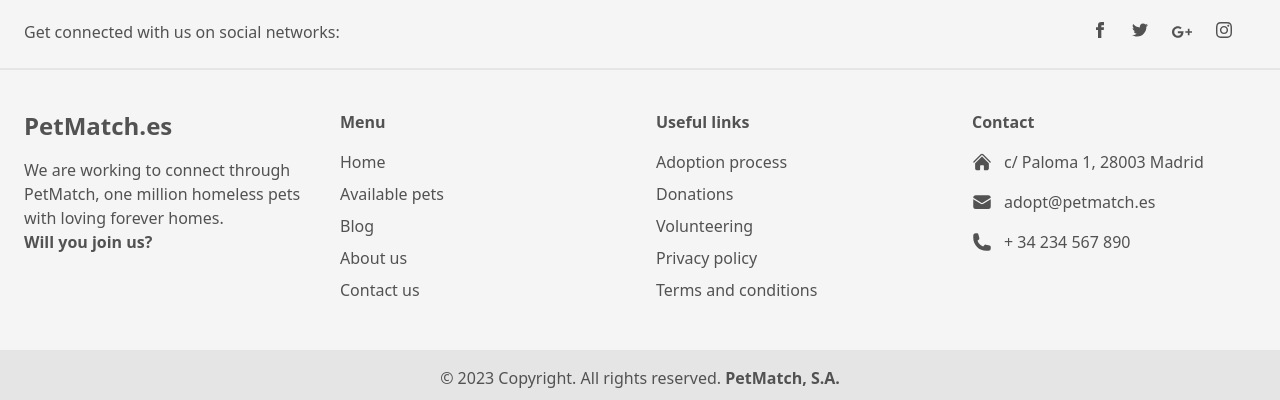
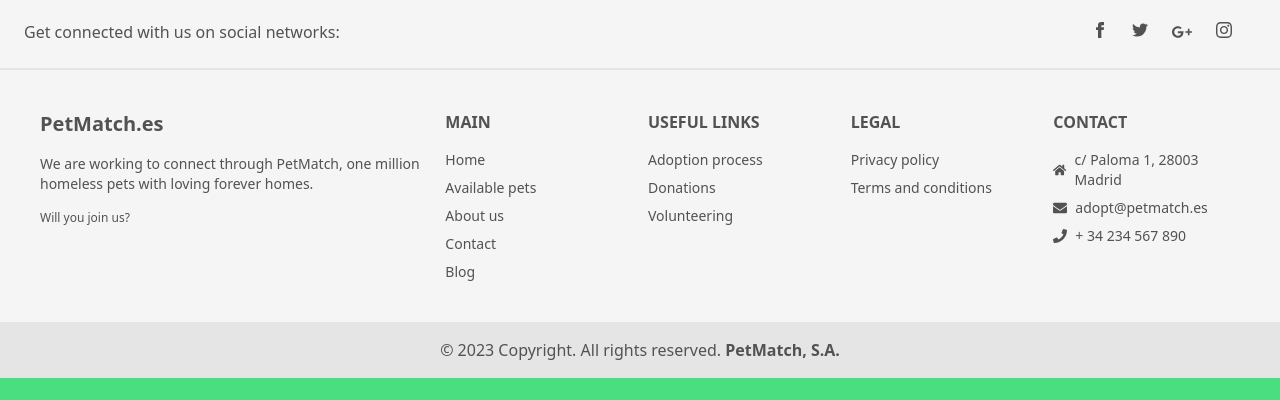
Before and after one commit to ilkogarcia/igp-btc-fsd-petmatch-frontend, a Next.js app: page /about in a window 1280 px wide. Shown: the part 3794-4194 px from the top of the page. After the commit the page ends 4172 px from the top, so only its background shows below. Built offline with nearby package versions, Linux system fonts and the light colour scheme; no server answers.

Commit message:
feat: fine styling on footer component

```diff
--- a/src/components/footer/Footer.jsx
+++ b/src/components/footer/Footer.jsx
@@ -1,5 +1,8 @@
 'use client'
-export default function Footer () {
+import Link from 'next/link'
+import { FaHome, FaPhone, FaEnvelope } from 'react-icons/fa'
+
+export default function Footer() {
   return (
     <footer className='bg-neutral-100 text-center text-neutral-600 dark:bg-neutral-600 dark:text-neutral-200 lg:text-left'>
       <div className='flex items-center justify-center border-b-2 border-neutral-200 p-6 dark:border-neutral-500 lg:justify-between'>
@@ -10,17 +13,32 @@ export default function Footer () {
         {/* Social network icons container */}
         <div className='flex justify-center'>
           <a href='#!' className='mr-6 text-neutral-600 dark:text-neutral-200'>
-            <svg xmlns='http://www.w3.org/2000/svg' className='h-4 w-4' fill='currentColor' viewBox='0 0 24 24'>
+            <svg
+              xmlns='http://www.w3.org/2000/svg'
+              className='h-4 w-4'
+              fill='currentColor'
+              viewBox='0 0 24 24'
+            >
               <path d='M9 8h-3v4h3v12h5v-12h3.642l.358-4h-4v-1.667c0-.955.192-1.333 1.115-1.333h2.885v-5h-3.808c-3.596 0-5.192 1.583-5.192 4.615v3.385z' />
             </svg>
           </a>
           <a href='#!' className='mr-6 text-neutral-600 dark:text-neutral-200'>
-            <svg xmlns='http://www.w3.org/2000/svg' className='h-4 w-4' fill='currentColor' viewBox='0 0 24 24'>
+            <svg
+              xmlns='http://www.w3.org/2000/svg'
+              className='h-4 w-4'
+              fill='currentColor'
+              viewBox='0 0 24 24'
+            >
               <path d='M24 4.557c-.883.392-1.832.656-2.828.775 1.017-.609 1.798-1.574 2.165-2.724-.951.564-2.005.974-3.127 1.195-.897-.957-2.178-1.555-3.594-1.555-3.179 0-5.515 2.966-4.797 6.045-4.091-.205-7.719-2.165-10.148-5.144-1.29 2.213-.669 5.108 1.523 6.574-.806-.026-1.566-.247-2.229-.616-.054 2.281 1.581 4.415 3.949 4.89-.693.188-1.452.232-2.224.084.626 1.956 2.444 3.379 4.6 3.419-2.07 1.623-4.678 2.348-7.29 2.04 2.179 1.397 4.768 2.212 7.548 2.212 9.142 0 14.307-7.721 13.995-14.646.962-.695 1.797-1.562 2.457-2.549z' />
             </svg>
           </a>
           <a href='#!' className='mr-6 text-neutral-600 dark:text-neutral-200'>
-            <svg xmlns='http://www.w3.org/2000/svg' className='h-5 w-5' fill='currentColor' viewBox='0 0 24 24'>
+            <svg
+              xmlns='http://www.w3.org/2000/svg'
+              className='h-5 w-5'
+              fill='currentColor'
+              viewBox='0 0 24 24'
+            >
               <path
                 d='M7 11v2.4h3.97c-.16 1.029-1.2 3.02-3.97 3.02-2.39 0-4.34-1.979-4.34-4.42 0-2.44 1.95-4.42 4.34-4.42 1.36 0 2.27.58 2.79 1.08l1.9-1.83c-1.22-1.14-2.8-1.83-4.69-1.83-3.87 0-7 3.13-7 7s3.13 7 7 7c4.04 0 6.721-2.84 6.721-6.84 0-.46-.051-.81-.111-1.16h-6.61zm0 0 17 2h-3v3h-2v-3h-3v-2h3v-3h2v3h3v2z'
                 fillRule='evenodd'
@@ -29,140 +47,143 @@ export default function Footer () {
             </svg>
           </a>
           <a href='#!' className='mr-6 text-neutral-600 dark:text-neutral-200'>
-            <svg xmlns='http://www.w3.org/2000/svg' className='h-4 w-4' fill='currentColor' viewBox='0 0 24 24'>
+            <svg
+              xmlns='http://www.w3.org/2000/svg'
+              className='h-4 w-4'
+              fill='currentColor'
+              viewBox='0 0 24 24'
+            >
               <path d='M12 2.163c3.204 0 3.584.012 4.85.07 3.252.148 4.771 1.691 4.919 4.919.058 1.265.069 1.645.069 4.849 0 3.205-.012 3.584-.069 4.849-.149 3.225-1.664 4.771-4.919 4.919-1.266.058-1.644.07-4.85.07-3.204 0-3.584-.012-4.849-.07-3.26-.149-4.771-1.699-4.919-4.92-.058-1.265-.07-1.644-.07-4.849 0-3.204.013-3.583.07-4.849.149-3.227 1.664-4.771 4.919-4.919 1.266-.057 1.645-.069 4.849-.069zm0-2.163c-3.259 0-3.667.014-4.947.072-4.358.2-6.78 2.618-6.98 6.98-.059 1.281-.073 1.689-.073 4.948 0 3.259.014 3.668.072 4.948.2 4.358 2.618 6.78 6.98 6.98 1.281.058 1.689.072 4.948.072 3.259 0 3.668-.014 4.948-.072 4.354-.2 6.782-2.618 6.979-6.98.059-1.28.073-1.689.073-4.948 0-3.259-.014-3.667-.072-4.947-.196-4.354-2.617-6.78-6.979-6.98-1.281-.059-1.69-.073-4.949-.073zm0 5.838c-3.403 0-6.162 2.759-6.162 6.162s2.759 6.163 6.162 6.163 6.162-2.759 6.162-6.163c0-3.403-2.759-6.162-6.162-6.162zm0 10.162c-2.209 0-4-1.79-4-4 0-2.209 1.791-4 4-4s4 1.791 4 4c0 2.21-1.791 4-4 4zm6.406-11.845c-.796 0-1.441.645-1.441 1.44s.645 1.44 1.441 1.44c.795 0 1.439-.645 1.439-1.44s-.644-1.44-1.439-1.44z' />
             </svg>
           </a>
         </div>
       </div>
 
-      {/* Main container div: holds the entire content of the footer, including four sections. */}
-      <div className='mx-6 py-10 text-center md:text-left'>
-        <div className='grid-1 grid gap-8 md:grid-cols-2 lg:grid-cols-4'>
+      {/* main footer container */}
+      <div className='mx-10 py-10 text-center md:text-left'>
+        <div className='grid gap-4 md:grid-cols-3 lg:grid-cols-6'>
           {/* Page footer brand section */}
-          <div className=''>
-            <h6 className='mb-4 flex items-center justify-center text-2xl font-semibold md:justify-start'>
+          <div className='col-span-2'>
+            <h6 className='mb-4 flex items-center justify-center text-xl font-semibold md:justify-start'>
               PetMatch.es
             </h6>
-            <p className='font-normal'>
+            <p className='text-sm'>
               We are working to connect through PetMatch, one million homeless
               pets with loving forever homes.
             </p>
-            <p className='font-bold'>Will you join us?</p>
+            <Link
+              className='mt-4 block align-baseline text-xs'
+              href='/auth/register'
+            >
+              Will you join us?
+            </Link>
           </div>
 
-          {/* Page footer more info section */}
+          {/* MAIN menu */}
           <div className=''>
-            <h6 className='mb-4 flex justify-center font-semibold md:justify-start'>
-              Menu
+            <h6 className='mb-4 flex justify-center font-bold uppercase md:justify-start'>
+              Main
             </h6>
-            <ul className='list-none'>
-              <li className='mb-2'>
-                <a href='#!' className='text-neutral-600 dark:text-neutral-200'>
+            <div className='flex flex-col space-y-2 text-neutral-600 dark:text-neutral-200'>
+              <Link
+                className='block text-sm hover:underline hover:decoration-solid hover:decoration-2 hover:underline-offset-4'
+                href='/'
+              >
                 Home
-                </a>
-              </li>
-              <li className='mb-2'>
-                <a href='#!' className='text-neutral-600 dark:text-neutral-200'>
+              </Link>
+              <Link
+                className='block text-sm hover:underline hover:decoration-solid hover:decoration-2 hover:underline-offset-4'
+                href='/pets'
+              >
                 Available pets
-                </a>
-              </li>
-              <li className='mb-2'>
-                <a href='#!' className='text-neutral-600 dark:text-neutral-200'>
+              </Link>
+              <Link
+                className='block text-sm hover:underline hover:decoration-solid hover:decoration-2 hover:underline-offset-4'
+                href='/about'
+              >
+                About us
+              </Link>
+              <Link
+                className='block text-sm hover:underline hover:decoration-solid hover:decoration-2 hover:underline-offset-4'
+                href='/contact'
+              >
+                Contact
+              </Link>
+              <Link
+                className='block text-sm hover:underline hover:decoration-solid hover:decoration-2 hover:underline-offset-4'
+                href='/blog'
+              >
                 Blog
-                </a>
-              </li>
-              <li className='mb-2'>
-                <a href='#!' className='text-neutral-600 dark:text-neutral-200'>
-                  About us
-                </a>
-              </li>
-              <li className='mb-2'>
-                <a href='#!' className='text-neutral-600 dark:text-neutral-200'>
-                  Contact us
-                </a>
-              </li>
-            </ul>
+              </Link>
+            </div>
           </div>
 
-          {/* Page footer useful links section */}
+          {/* USEFUL LINKS menu */}
           <div className=''>
-            <h6 className='mb-4 flex justify-center font-semibold md:justify-start'>
+            <h6 className='mb-4 flex justify-center font-semibold uppercase md:justify-start'>
               Useful links
             </h6>
-            <ul className='list-none'>
-              <li className='mb-2'>
-                <a href='#!' className='text-neutral-600 dark:text-neutral-200'>
+            <div className='flex flex-col space-y-2 text-neutral-600 dark:text-neutral-200'>
+              <Link
+                className='block text-sm hover:underline hover:decoration-solid hover:decoration-2 hover:underline-offset-4'
+                href='/'
+              >
                 Adoption process
-                </a>
-              </li>
-              <li className='mb-2'>
-                <a href='#!' className='text-neutral-600 dark:text-neutral-200'>
+              </Link>
+              <Link
+                className='block text-sm hover:underline hover:decoration-solid hover:decoration-2 hover:underline-offset-4'
+                href='/'
+              >
                 Donations
-                </a>
-              </li>
-              <li className='mb-2'>
-                <a href='#!' className='text-neutral-600 dark:text-neutral-200'>
+              </Link>
+              <Link
+                className='block text-sm hover:underline hover:decoration-solid hover:decoration-2 hover:underline-offset-4'
+                href='/'
+              >
                 Volunteering
-                </a>
-              </li>
-              <li className='mb-2'>
-                <a href='#!' className='text-neutral-600 dark:text-neutral-200'>
-                  Privacy policy
-                </a>
-              </li>
-              <li className='mb-2'>
-                <a href='#!' className='text-neutral-600 dark:text-neutral-200'>
-                  Terms and conditions
-                </a>
-              </li>
-            </ul>
+              </Link>
+            </div>
           </div>
 
-          {/* Page footer contact section */}
+          {/* LEGAL menu */}
+          <div className=''>
+            <h6 className='mb-4 flex justify-center font-semibold uppercase md:justify-start'>
+              Legal
+            </h6>
+            <div className='flex flex-col space-y-2 text-neutral-600 dark:text-neutral-200'>
+              <Link
+                className='block text-sm hover:underline hover:decoration-solid hover:decoration-2 hover:underline-offset-4'
+                href='/'
+              >
+                Privacy policy
+              </Link>
+              <Link
+                className='block text-sm hover:underline hover:decoration-solid hover:decoration-2 hover:underline-offset-4'
+                href='/'
+              >
+                Terms and conditions
+              </Link>
+            </div>
+          </div>
+
+          {/* CONTACT info */}
           <div>
-            <h6 className='mb-4 flex justify-center font-semibold md:justify-start'>
+            <h6 className='mb-4 flex justify-center font-semibold uppercase md:justify-start'>
               Contact
             </h6>
-            <p className='mb-4 flex items-center justify-center md:justify-start'>
-              <svg
-                xmlns='http://www.w3.org/2000/svg'
-                viewBox='0 0 24 24'
-                fill='currentColor'
-                className='mr-3 h-5 w-5'
-              >
-                <path d='M11.47 3.84a.75.75 0 011.06 0l8.69 8.69a.75.75 0 101.06-1.06l-8.689-8.69a2.25 2.25 0 00-3.182 0l-8.69 8.69a.75.75 0 001.061 1.06l8.69-8.69z' />
-                <path d='M12 5.432l8.159 8.159c.03.03.06.058.091.086v6.198c0 1.035-.84 1.875-1.875 1.875H15a.75.75 0 01-.75-.75v-4.5a.75.75 0 00-.75-.75h-3a.75.75 0 00-.75.75V21a.75.75 0 01-.75.75H5.625a1.875 1.875 0 01-1.875-1.875v-6.198a2.29 2.29 0 00.091-.086L12 5.43z' />
-              </svg>
+            <div className='flex flex-col space-y-2 text-sm text-neutral-600 dark:text-neutral-200'>
+              <span className='flex items-center gap-2'>
+                <FaHome />
                 c/ Paloma 1, 28003 Madrid
-            </p>
-            <p className='mb-4 flex items-center justify-center md:justify-start'>
-              <svg
-                xmlns='http://www.w3.org/2000/svg'
-                viewBox='0 0 24 24'
-                fill='currentColor'
-                className='mr-3 h-5 w-5'
-              >
-                <path d='M1.5 8.67v8.58a3 3 0 003 3h15a3 3 0 003-3V8.67l-8.928 5.493a3 3 0 01-3.144 0L1.5 8.67z' />
-                <path d='M22.5 6.908V6.75a3 3 0 00-3-3h-15a3 3 0 00-3 3v.158l9.714 5.978a1.5 1.5 0 001.572 0L22.5 6.908z' />
-              </svg>
+              </span>
+              <span className='flex items-center gap-2'>
+                <FaEnvelope />
                 adopt@petmatch.es
-            </p>
-            <p className='mb-4 flex items-center justify-center md:justify-start'>
-              <svg
-                xmlns='http://www.w3.org/2000/svg'
-                viewBox='0 0 24 24'
-                fill='currentColor'
-                className='mr-3 h-5 w-5'
-              >
-                <path
-                  fillRule='evenodd'
-                  d='M1.5 4.5a3 3 0 013-3h1.372c.86 0 1.61.586 1.819 1.42l1.105 4.423a1.875 1.875 0 01-.694 1.955l-1.293.97c-.135.101-.164.249-.126.352a11.285 11.285 0 006.697 6.697c.103.038.25.009.352-.126l.97-1.293a1.875 1.875 0 011.955-.694l4.423 1.105c.834.209 1.42.959 1.42 1.82V19.5a3 3 0 01-3 3h-2.25C8.552 22.5 1.5 15.448 1.5 6.75V4.5z'
-                  clipRule='evenodd'
-                />
-              </svg>
-              + 34 234 567 890
-            </p>
+              </span>
+              <span className='flex items-center gap-2'>
+                <FaPhone />+ 34 234 567 890
+              </span>
+            </div>
           </div>
         </div>
       </div>
```
Lines whose indentation alone changed are shown as unchanged.
